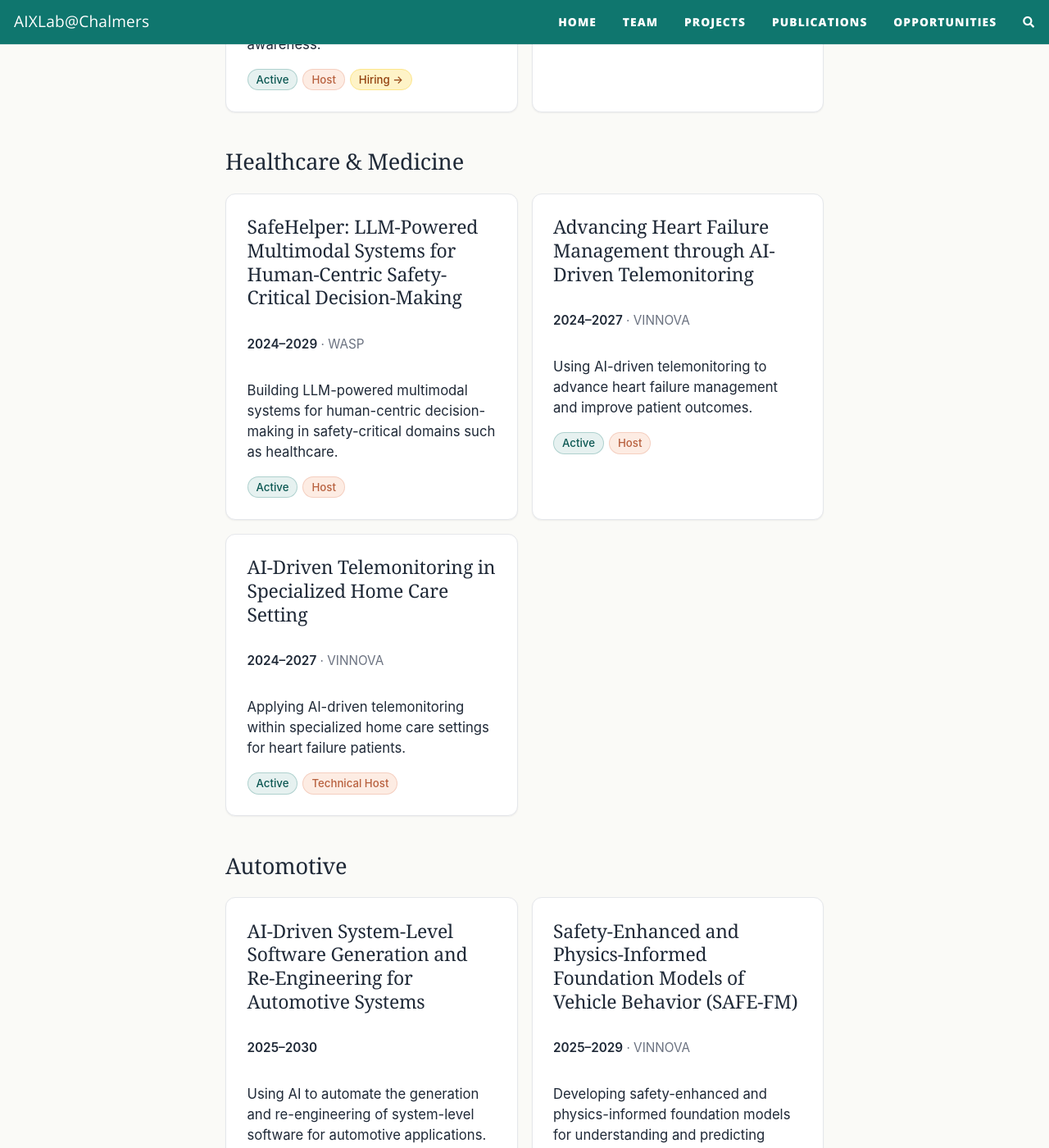
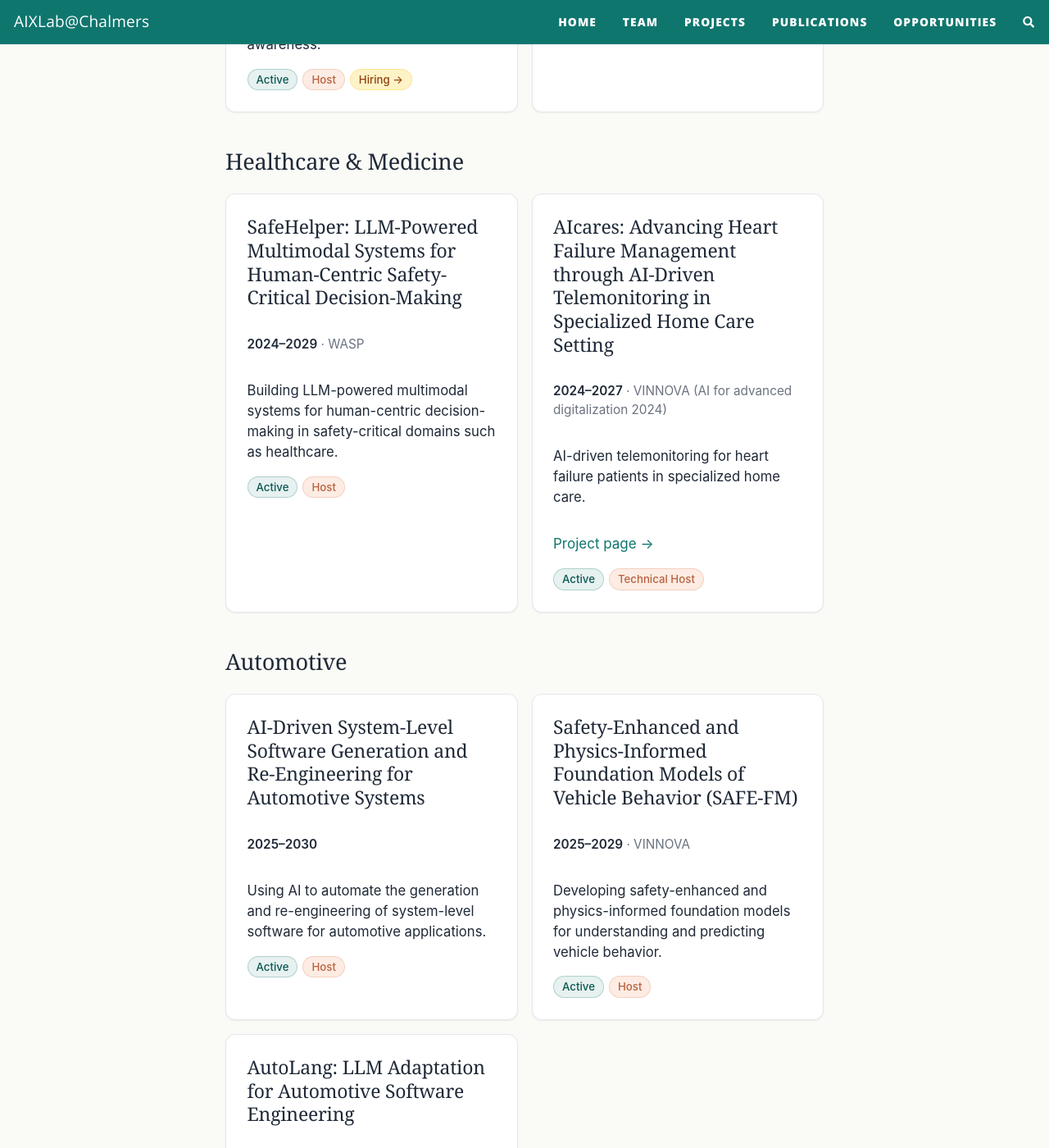
Before and after one commit to usableai/usableai.github.io, a Jekyll site: the page built from projects.md, in a window 1280 px wide and 1400 px high, scrolled down 857 px. Shown: the whole window at 82% size. Built offline with Jekyll 4.4.1, drawn with Linux system fonts in a browser that asks for light colours; nearby versions of some CDN libraries; comment, search, counter and statistics services are not loaded.

Commit message:
Fix typo and minor updates

```diff
--- a/_data/projects.yml
+++ b/_data/projects.yml
@@ -32,21 +32,14 @@
   domain: "Healthcare & Medicine"
   description: "Building LLM-powered multimodal systems for human-centric decision-making in safety-critical domains such as healthcare."
 
-- title: "Advancing Heart Failure Management through AI-Driven Telemonitoring"
+- title: "AIcares: Advancing Heart Failure Management through AI-Driven Telemonitoring in Specialized Home Care Setting"
   years: "2024–2027"
-  funder: "VINNOVA"
-  status: "active"
-  role: "host"
-  domain: "Healthcare & Medicine"
-  description: "Using AI-driven telemonitoring to advance heart failure management and improve patient outcomes."
-
-- title: "AI-Driven Telemonitoring in Specialized Home Care Setting"
-  years: "2024–2027"
-  funder: "VINNOVA"
+  funder: "VINNOVA (AI for advanced digitalization 2024)"
   status: "active"
   role: "technical-host"
   domain: "Healthcare & Medicine"
-  description: "Applying AI-driven telemonitoring within specialized home care settings for heart failure patients."
+  description: "AI-driven telemonitoring for heart failure patients in specialized home care."
+  url: "https://www.vinnova.se/en/p/advancing-heart-failure-management-through-ai-driven-telemonitoring-in-specialized-home-care-setting/"
 
 # === Automotive ===
 - title: "AI-Driven System-Level Software Generation and Re-Engineering for Automotive Systems"
--- a/projects.md
+++ b/projects.md
@@ -42,6 +42,7 @@ subtitle: Research projects at AIXLab
               {% if project.funder and project.funder != "" %} · {{ project.funder }}{% endif %}
             </p>
             <p class="aix-project-card__desc">{{ project.description }}</p>
+            {% if project.url %}<p class="aix-project-card__link"><a href="{{ project.url }}">Project page →</a></p>{% endif %}
             <div class="aix-project-card__tags">
               {% if project.status == "active" %}
                 <span class="aix-pill aix-pill--brand">Active</span>
```
Also changed, not shown: members/yinan.md (+2 -0 lines).
